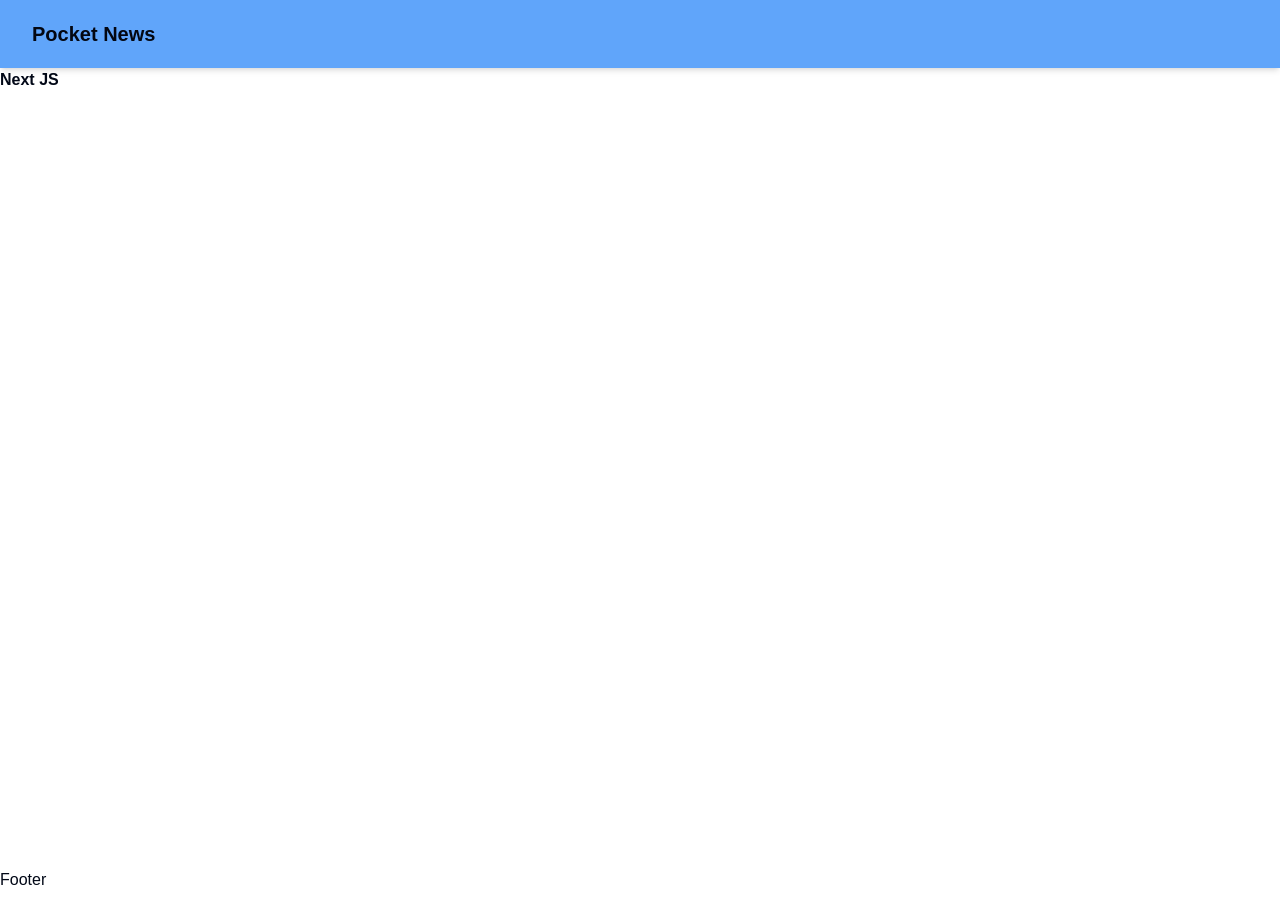
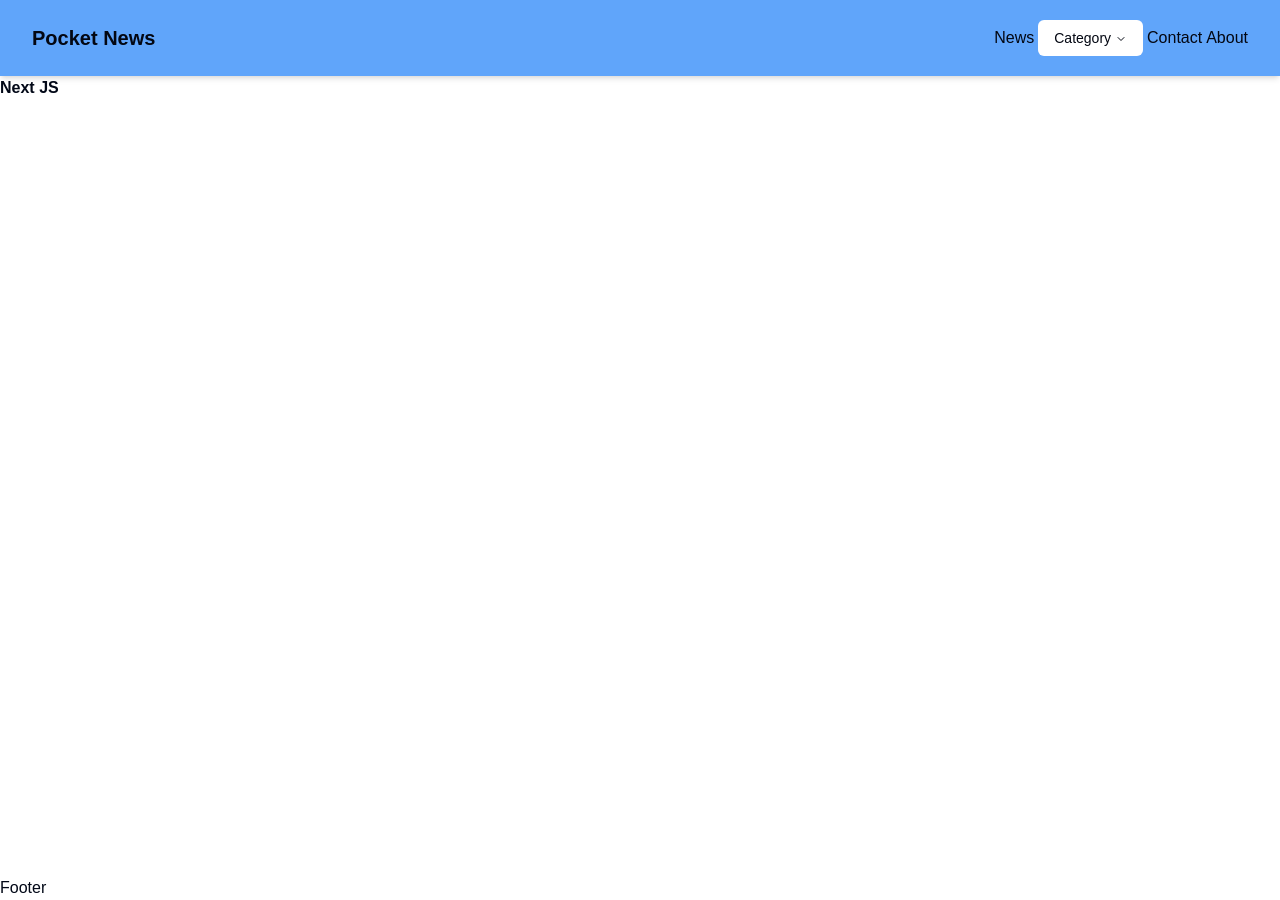
Before and after one commit to debarup24/PocketNews-a-news-portal, a Next.js app: page / in a window 1280 px wide. Built offline with nearby package versions, Linux system fonts and the light colour scheme.

Commit message:
news portal

```diff
--- a/package.json
+++ b/package.json
@@ -9,6 +9,8 @@
     "lint": "next lint"
   },
   "dependencies": {
+    "@radix-ui/react-navigation-menu": "^1.2.1",
+    "@radix-ui/react-slot": "^1.1.0",
     "class-variance-authority": "^0.7.1",
     "clsx": "^2.1.1",
     "lucide-react": "^0.468.0",
--- a/src/components/Navbar.tsx
+++ b/src/components/Navbar.tsx
@@ -1,5 +1,8 @@
 import Link from 'next/link'
 import React from 'react'
+import { Button } from "@/components/ui/button"
+import { NavigationMenu, NavigationMenuContent, NavigationMenuItem, NavigationMenuLink, NavigationMenuList, NavigationMenuTrigger } from './ui/navigation-menu'
+
 
 const Navbar = () => {
   return (
@@ -8,6 +11,47 @@ const Navbar = () => {
             <div className='text-xl font-bold'>
                 <Link href="">Pocket News</Link>
             </div>
+          {/* <div>
+            <Button variant="default" className='bg-slate-50 hover:bg-slate-900 text-black hover:text-white px-7'>Button</Button>
+           </div> */}
+
+           <div>
+ <NavigationMenu className='hidden lg:flex'>
+   <NavigationMenuList>
+     <NavigationMenuItem>
+       <NavigationMenuLink href='/news' >News</NavigationMenuLink>
+     </NavigationMenuItem>
+     <NavigationMenuItem>
+       <NavigationMenuTrigger>Category</NavigationMenuTrigger>
+       <NavigationMenuContent>
+         <NavigationMenuLink>
+          <ul className='text-gray-600 shadow-md py-5 px-5 space-y-2'>
+            <li>
+            <NavigationMenuLink href='/national-news' >National News</NavigationMenuLink>
+            </li>
+
+            <li>
+            <NavigationMenuLink href='/international-news' >International News</NavigationMenuLink>
+            </li>
+          </ul>
+        </NavigationMenuLink>
+
+      </NavigationMenuContent>
+      </NavigationMenuItem>
+
+      <NavigationMenuItem>
+       <NavigationMenuLink href='/contact' >Contact</NavigationMenuLink>
+     </NavigationMenuItem>
+
+     <NavigationMenuItem>
+       <NavigationMenuLink href='/about' >About</NavigationMenuLink>
+     </NavigationMenuItem>
+
+
+  </NavigationMenuList>
+</NavigationMenu>
+
+           </div>
 
         </nav>
     </header>
--- /dev/null
+++ b/src/components/ui/button.tsx
@@ -0,0 +1,57 @@
+import * as React from "react"
+import { Slot } from "@radix-ui/react-slot"
+import { cva, type VariantProps } from "class-variance-authority"
+
+import { cn } from "@/lib/utils"
+
+const buttonVariants = cva(
+  "inline-flex items-center justify-center gap-2 whitespace-nowrap rounded-md text-sm font-medium transition-colors focus-visible:outline-none focus-visible:ring-1 focus-visible:ring-ring disabled:pointer-events-none disabled:opacity-50 [&_svg]:pointer-events-none [&_svg]:size-4 [&_svg]:shrink-0",
+  {
+    variants: {
+      variant: {
+        default:
+          "bg-primary text-primary-foreground shadow hover:bg-primary/90",
+        destructive:
+          "bg-destructive text-destructive-foreground shadow-sm hover:bg-destructive/90",
+        outline:
+          "border border-input bg-background shadow-sm hover:bg-accent hover:text-accent-foreground",
+        secondary:
+          "bg-secondary text-secondary-foreground shadow-sm hover:bg-secondary/80",
+        ghost: "hover:bg-accent hover:text-accent-foreground",
+        link: "text-primary underline-offset-4 hover:underline",
+      },
+      size: {
+        default: "h-9 px-4 py-2",
+        sm: "h-8 rounded-md px-3 text-xs",
+        lg: "h-10 rounded-md px-8",
+        icon: "h-9 w-9",
+      },
+    },
+    defaultVariants: {
+      variant: "default",
+      size: "default",
+    },
+  }
+)
+
+export interface ButtonProps
+  extends React.ButtonHTMLAttributes<HTMLButtonElement>,
+    VariantProps<typeof buttonVariants> {
+  asChild?: boolean
+}
+
+const Button = React.forwardRef<HTMLButtonElement, ButtonProps>(
+  ({ className, variant, size, asChild = false, ...props }, ref) => {
+    const Comp = asChild ? Slot : "button"
+    return (
+      <Comp
+        className={cn(buttonVariants({ variant, size, className }))}
+        ref={ref}
+        {...props}
+      />
+    )
+  }
+)
+Button.displayName = "Button"
+
+export { Button, buttonVariants }
--- /dev/null
+++ b/src/components/ui/navigation-menu.tsx
@@ -0,0 +1,128 @@
+import * as React from "react"
+import * as NavigationMenuPrimitive from "@radix-ui/react-navigation-menu"
+import { cva } from "class-variance-authority"
+import { ChevronDown } from "lucide-react"
+
+import { cn } from "@/lib/utils"
+
+const NavigationMenu = React.forwardRef<
+  React.ElementRef<typeof NavigationMenuPrimitive.Root>,
+  React.ComponentPropsWithoutRef<typeof NavigationMenuPrimitive.Root>
+>(({ className, children, ...props }, ref) => (
+  <NavigationMenuPrimitive.Root
+    ref={ref}
+    className={cn(
+      "relative z-10 flex max-w-max flex-1 items-center justify-center",
+      className
+    )}
+    {...props}
+  >
+    {children}
+    <NavigationMenuViewport />
+  </NavigationMenuPrimitive.Root>
+))
+NavigationMenu.displayName = NavigationMenuPrimitive.Root.displayName
+
+const NavigationMenuList = React.forwardRef<
+  React.ElementRef<typeof NavigationMenuPrimitive.List>,
+  React.ComponentPropsWithoutRef<typeof NavigationMenuPrimitive.List>
+>(({ className, ...props }, ref) => (
+  <NavigationMenuPrimitive.List
+    ref={ref}
+    className={cn(
+      "group flex flex-1 list-none items-center justify-center space-x-1",
+      className
+    )}
+    {...props}
+  />
+))
+NavigationMenuList.displayName = NavigationMenuPrimitive.List.displayName
+
+const NavigationMenuItem = NavigationMenuPrimitive.Item
+
+const navigationMenuTriggerStyle = cva(
+  "group inline-flex h-9 w-max items-center justify-center rounded-md bg-background px-4 py-2 text-sm font-medium transition-colors hover:bg-accent hover:text-accent-foreground focus:bg-accent focus:text-accent-foreground focus:outline-none disabled:pointer-events-none disabled:opacity-50 data-[active]:bg-accent/50 data-[state=open]:bg-accent/50"
+)
+
+const NavigationMenuTrigger = React.forwardRef<
+  React.ElementRef<typeof NavigationMenuPrimitive.Trigger>,
+  React.ComponentPropsWithoutRef<typeof NavigationMenuPrimitive.Trigger>
+>(({ className, children, ...props }, ref) => (
+  <NavigationMenuPrimitive.Trigger
+    ref={ref}
+    className={cn(navigationMenuTriggerStyle(), "group", className)}
+    {...props}
+  >
+    {children}{" "}
+    <ChevronDown
+      className="relative top-[1px] ml-1 h-3 w-3 transition duration-300 group-data-[state=open]:rotate-180"
+      aria-hidden="true"
+    />
+  </NavigationMenuPrimitive.Trigger>
+))
+NavigationMenuTrigger.displayName = NavigationMenuPrimitive.Trigger.displayName
+
+const NavigationMenuContent = React.forwardRef<
+  React.ElementRef<typeof NavigationMenuPrimitive.Content>,
+  React.ComponentPropsWithoutRef<typeof NavigationMenuPrimitive.Content>
+>(({ className, ...props }, ref) => (
+  <NavigationMenuPrimitive.Content
+    ref={ref}
+    className={cn(
+      "left-0 top-0 w-full data-[motion^=from-]:animate-in data-[motion^=to-]:animate-out data-[motion^=from-]:fade-in data-[motion^=to-]:fade-out data-[motion=from-end]:slide-in-from-right-52 data-[motion=from-start]:slide-in-from-left-52 data-[motion=to-end]:slide-out-to-right-52 data-[motion=to-start]:slide-out-to-left-52 md:absolute md:w-auto ",
+      className
+    )}
+    {...props}
+  />
+))
+NavigationMenuContent.displayName = NavigationMenuPrimitive.Content.displayName
+
+const NavigationMenuLink = NavigationMenuPrimitive.Link
+
+const NavigationMenuViewport = React.forwardRef<
+  React.ElementRef<typeof NavigationMenuPrimitive.Viewport>,
+  React.ComponentPropsWithoutRef<typeof NavigationMenuPrimitive.Viewport>
+>(({ className, ...props }, ref) => (
+  <div className={cn("absolute left-0 top-full flex justify-center")}>
+    <NavigationMenuPrimitive.Viewport
+      className={cn(
+        "origin-top-center relative mt-1.5 h-[var(--radix-navigation-menu-viewport-height)] w-full overflow-hidden rounded-md border bg-popover text-popover-foreground shadow data-[state=open]:animate-in data-[state=closed]:animate-out data-[state=closed]:zoom-out-95 data-[state=open]:zoom-in-90 md:w-[var(--radix-navigation-menu-viewport-width)]",
+        className
+      )}
+      ref={ref}
+      {...props}
+    />
+  </div>
+))
+NavigationMenuViewport.displayName =
+  NavigationMenuPrimitive.Viewport.displayName
+
+const NavigationMenuIndicator = React.forwardRef<
+  React.ElementRef<typeof NavigationMenuPrimitive.Indicator>,
+  React.ComponentPropsWithoutRef<typeof NavigationMenuPrimitive.Indicator>
+>(({ className, ...props }, ref) => (
+  <NavigationMenuPrimitive.Indicator
+    ref={ref}
+    className={cn(
+      "top-full z-[1] flex h-1.5 items-end justify-center overflow-hidden data-[state=visible]:animate-in data-[state=hidden]:animate-out data-[state=hidden]:fade-out data-[state=visible]:fade-in",
+      className
+    )}
+    {...props}
+  >
+    <div className="relative top-[60%] h-2 w-2 rotate-45 rounded-tl-sm bg-border shadow-md" />
+  </NavigationMenuPrimitive.Indicator>
+))
+NavigationMenuIndicator.displayName =
+  NavigationMenuPrimitive.Indicator.displayName
+
+export {
+  navigationMenuTriggerStyle,
+  NavigationMenu,
+  NavigationMenuList,
+  NavigationMenuItem,
+  NavigationMenuContent,
+  NavigationMenuTrigger,
+  NavigationMenuLink,
+  NavigationMenuIndicator,
+  NavigationMenuViewport,
+}
```
Also changed, not shown: 1 other file (tests, documents, lock files or other folders).
